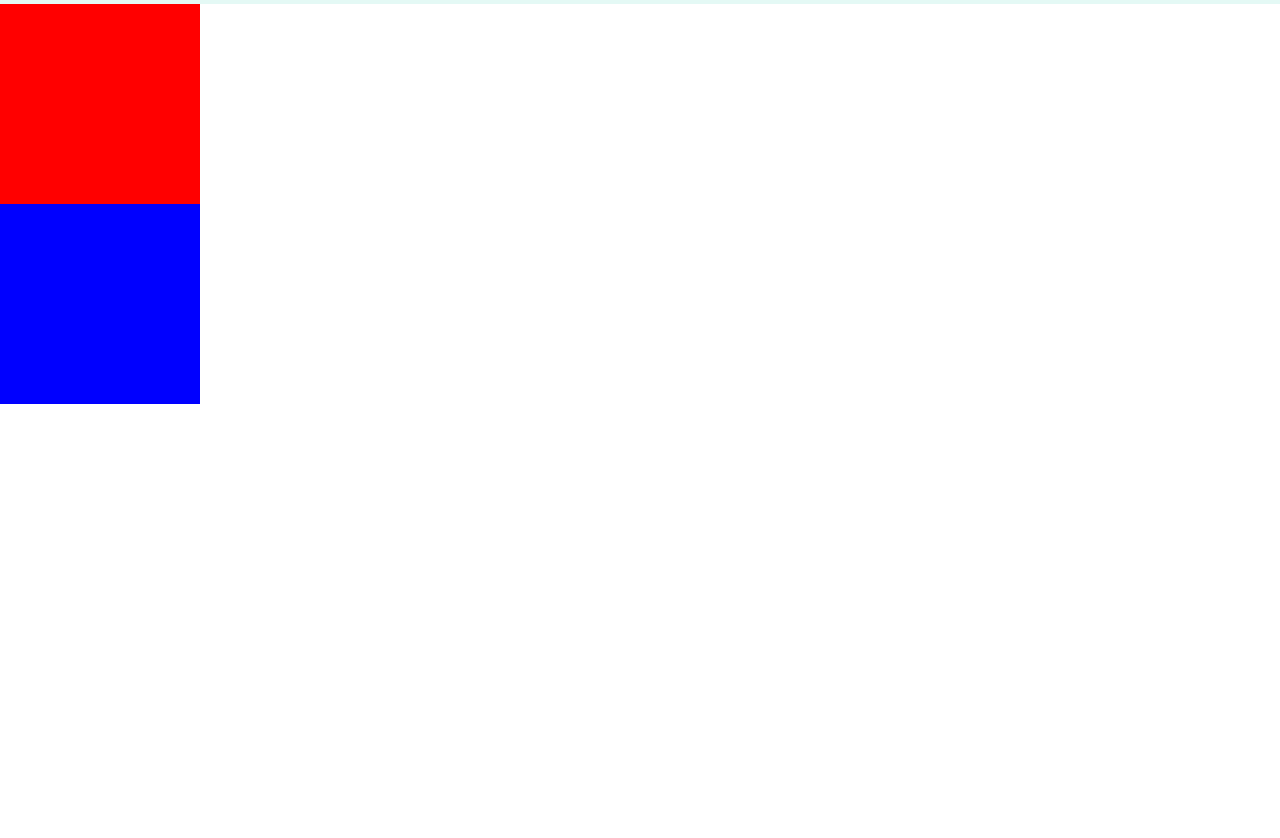
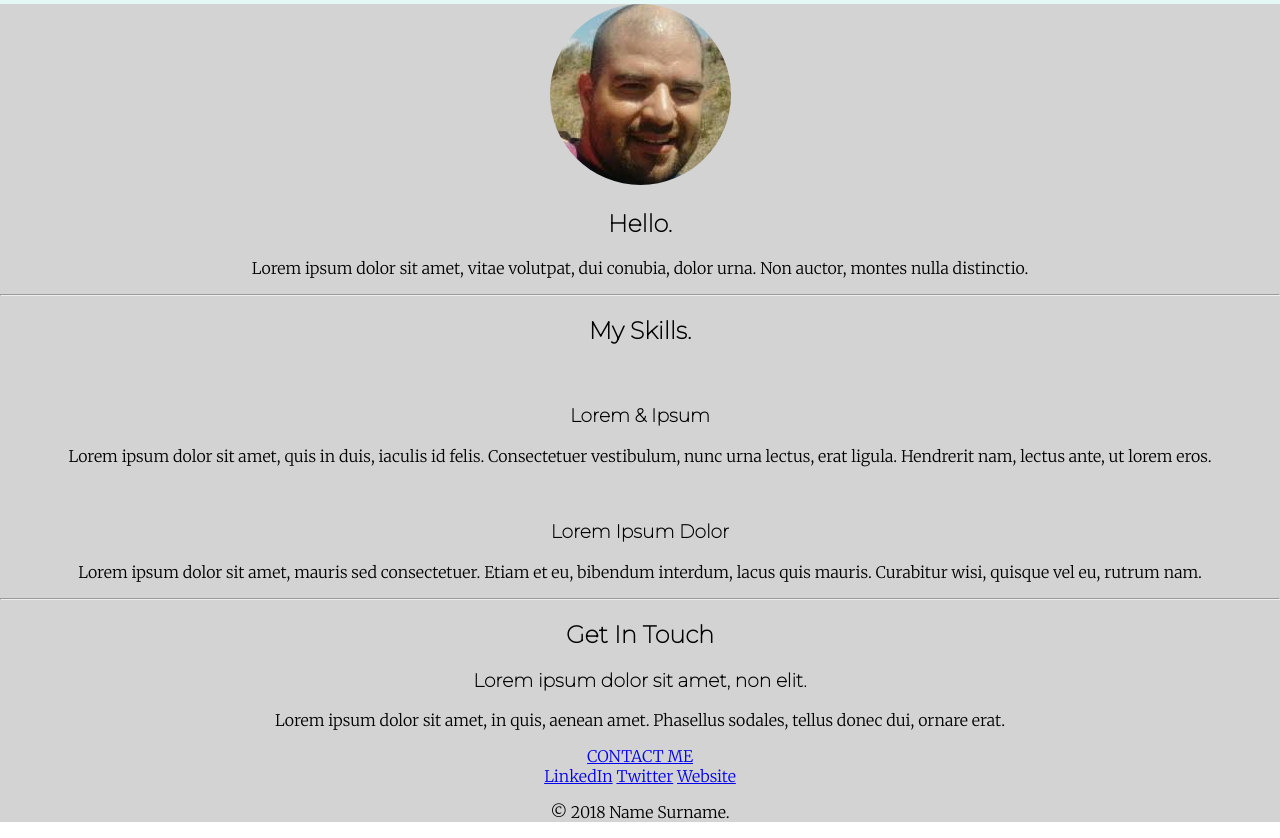
Before and after one commit to cshaw00048/CSS-My-Site, a plain HTML site: page index.html in a window 1280 px wide. Shown: the part 561-1399 px from the top of the page. Before the commit the page ends 965 px from the top, so only its background shows below. Drawn offline with Linux system fonts and the light colour scheme.

Commit message:
basic format and picture added

```diff
--- a/css/styles.css
+++ b/css/styles.css
@@ -24,15 +24,15 @@ h3 {
 }
 
 .middle-container {
-    background-color: red;
-    height: 200px;
-    width: 200px;
+    background-color: lightgray;
+    height: 100%;
+    width: 100%;
 }
 
 .bottom-container {
-    background-color: blue;
-    height: 200px;
-    width: 200px;
+    background-color: lightgray;
+    height: 100%;
+    width: 100%;
 }
 
 .bottom-cloud {
--- a/index.html
+++ b/index.html
@@ -17,12 +17,42 @@
     </div>
 
     <div class="middle-container">
+        <div class="profile">
+          <img src="images/circle-cropped.png" alt="Christian Shaw pic">
+          <h2>Hello.</h2>
+          <p>Lorem ipsum dolor sit amet, vitae volutpat, dui conubia, dolor urna. Non auctor, montes nulla distinctio.</p>
+        </div>
+        <hr>
+        <div class="skills">
+          <h2>My Skills.</h2>
+          <div class="skill-row">
+            <img class="" src="" alt="">
+            <h3>Lorem & Ipsum</h3>
+            <p>Lorem ipsum dolor sit amet, quis in duis, iaculis id felis. Consectetuer vestibulum, nunc urna lectus, erat ligula. Hendrerit nam, lectus ante, ut lorem eros.</p>
+          </div>
+          <div class="skill-row">
+            <img class="" src="" alt="">
+            <h3>Lorem Ipsum Dolor</h3>
+            <p>Lorem ipsum dolor sit amet, mauris sed consectetuer. Etiam et eu, bibendum interdum, lacus quis mauris. Curabitur wisi, quisque vel eu, rutrum nam.</p>
+          </div>
+        </div>
+        <hr>
+        <div class="contact-me">
+          <h2>Get In Touch</h2>
+          <h3>Lorem ipsum dolor sit amet, non elit.</h3>
+          <p>Lorem ipsum dolor sit amet, in quis, aenean amet. Phasellus sodales, tellus donec dui, ornare erat.</p>
+          <a class="btn" href="mailto:name@email.com">CONTACT ME</a>
+        </div>
+      </div>
 
-    </div>
 
-    <div class = "bottom-container">
+      <div class="bottom-container">
+        <a class="footer-link" href="https://www.linkedin.com/">LinkedIn</a>
+        <a class="footer-link" href="https://twitter.com/">Twitter</a>
+        <a class="footer-link" href="https://www.appbrewery.co/">Website</a>
+        <p>© 2018 Name Surname.</p>
+      </div>
 
-    </div>
 
 </body>
 </html>
```
Also changed, not shown: images/circle-cropped.png (added).
